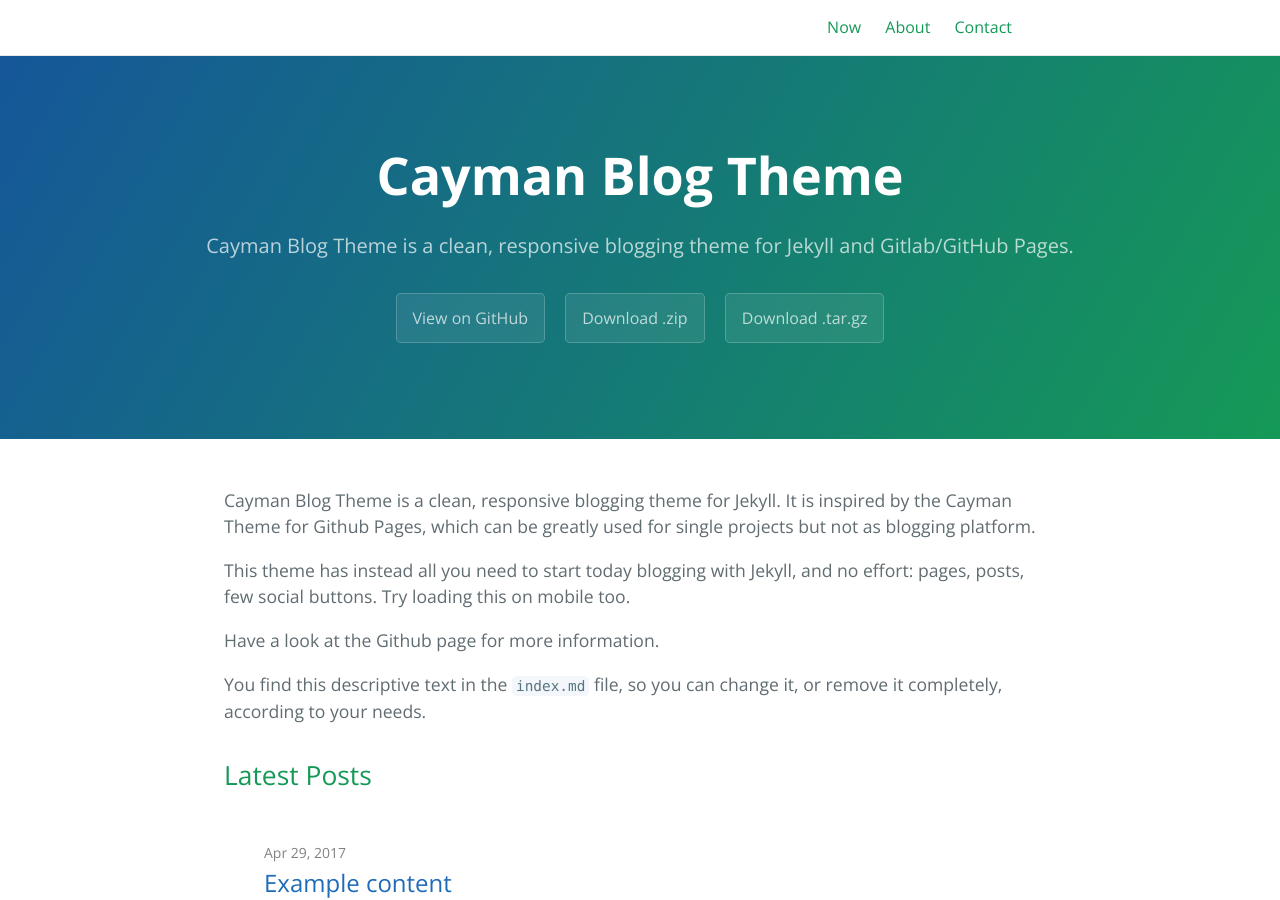
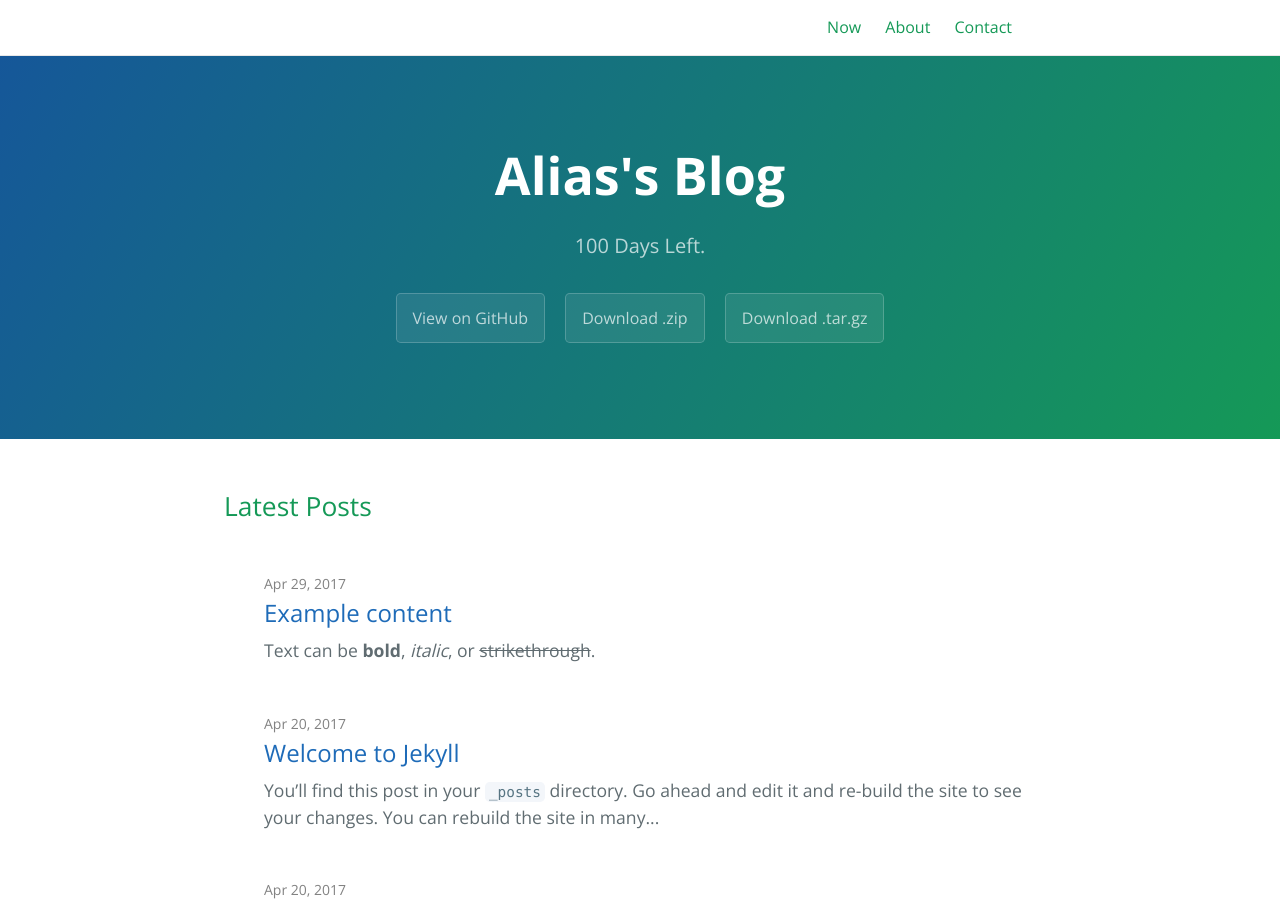
Before and after one commit to higwendolyn/Alias, a Jekyll site: the page built from index.md, in a window 1280 px wide and 900 px high. Built offline with Jekyll 4.4.1, drawn with Linux system fonts in a browser that asks for light colours.

Commit message:
修改模板

```diff
--- a/Gemfile
+++ b/Gemfile
@@ -2,6 +2,6 @@
 
 source 'https://gems.ruby-china.com/'
 
-
+gem "kramdown-parser-gfm"
 
 gemspec
--- a/_config.yml
+++ b/_config.yml
@@ -1,8 +1,8 @@
-title: Cayman Blog Theme
-description: Cayman Blog Theme is a clean, responsive blogging theme for Jekyll and Gitlab/GitHub Pages.
+title: Alias's Blog
+description: 100 Days Left.
 show_downloads: true
 
-baseurl: "/cayman-blog" # change this to the subpath of your site, e.g. /blog. Leave it empty if you don't need it.
+baseurl: "/Alias" # change this to the subpath of your site, e.g. /blog. Leave it empty if you don't need it.
 url: "https://lorepirri.github.io" # change this to the base hostname & protocol for your site
 
 
@@ -16,10 +16,11 @@
 theme: # leave it empty
 
 # social
-author: lorepirri
+author: Alias
 image: /thumbnail-jumbo.png
-twitter:
-  username: lorepirri
+
+github:
+  owner_url: "https://github.com/higwendolyn/Alias"
 
 plugins:
   - jekyll-target-blank
--- a/_layouts/default.html
+++ b/_layouts/default.html
@@ -104,13 +104,6 @@
                     </a>
                 </span>
 
-                <!-- Twitter icon -->
-                <span class="my-span-icon">
-                    <a href="https://twitter.com/{{ site.twitter.username }}" aria-label="{{ site.github.owner_name }}'s Twitter" title="{{ site.github.owner_name }}'s Twitter">
-                        <svg class="my-svg-icon" xmlns="http://www.w3.org/2000/svg" width="24" height="24" viewBox="0 0 24 24"><path d="M12 0c-6.627 0-12 5.373-12 12s5.373 12 12 12 12-5.373 12-12-5.373-12-12-12zm6.066 9.645c.183 4.04-2.83 8.544-8.164 8.544-1.622 0-3.131-.476-4.402-1.291 1.524.18 3.045-.244 4.252-1.189-1.256-.023-2.317-.854-2.684-1.995.451.086.895.061 1.298-.049-1.381-.278-2.335-1.522-2.304-2.853.388.215.83.344 1.301.359-1.279-.855-1.641-2.544-.889-3.835 1.416 1.738 3.533 2.881 5.92 3.001-.419-1.796.944-3.527 2.799-3.527.825 0 1.572.349 2.096.907.654-.128 1.27-.368 1.824-.697-.215.671-.67 1.233-1.263 1.589.581-.07 1.135-.224 1.649-.453-.384.578-.87 1.084-1.433 1.489z"/></svg>
-                    </a>
-                </span>
-
                 <!-- RSS icon -->
                 {% if site.plugins contains "jekyll-feed" %}
                 <span class="my-span-icon">
--- a/index.md
+++ b/index.md
@@ -7,11 +7,3 @@
 #
 layout: home
 ---
-
-Cayman Blog Theme is a clean, responsive blogging theme for Jekyll. It is inspired by the Cayman Theme for Github Pages, which can be greatly used for single projects but not as blogging platform.
-
-This theme has instead all you need to start today blogging with Jekyll, and no effort: pages, posts, few social buttons. Try loading this on mobile too.
-
-Have a look at the Github page for more information.
-
-You find this descriptive text in the `index.md` file, so you can change it, or remove it completely, according to your needs.
```
